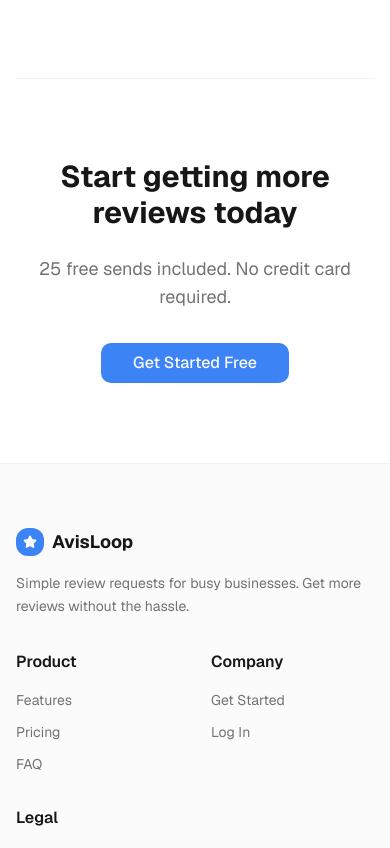
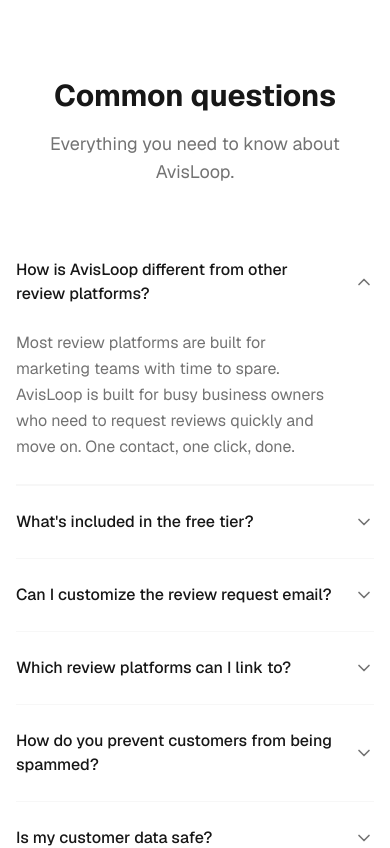
Before and after one commit to aanthonyle28/AvisLoop, a Next.js app: page / in a window 390 px wide. Shown: the part 5080-5928 px from the top of the page. Built offline with nearby package versions, Linux system fonts and the light colour scheme; no server answers.

Commit message:
feat(10-05): update FAQ section with lighter styling
- Reduce FAQs from 8 to 6 most important
- Remove heavy card container styling
- Lighter border styling (border/30)
- More padding/breathing room
- Remove badge pill above heading
- Keep accordion functionality

```diff
--- /dev/null
+++ b/components/marketing/faq-section.tsx
@@ -0,0 +1,108 @@
+"use client";
+
+import { useState } from "react";
+import { ChevronDown } from "lucide-react";
+import { cn } from "@/lib/utils";
+
+const faqs = [
+  {
+    question: "How is AvisLoop different from other review platforms?",
+    answer:
+      "Most review platforms are built for marketing teams with time to spare. AvisLoop is built for busy business owners who need to request reviews quickly and move on. One contact, one click, done.",
+  },
+  {
+    question: "What's included in the free tier?",
+    answer:
+      "You get 25 review request emails per month, contact management, a customizable email template, and full delivery tracking. No credit card required to start.",
+  },
+  {
+    question: "Can I customize the review request email?",
+    answer:
+      "Yes! You can personalize the email subject, body text, and include your business name. The email is sent from our professional infrastructure to ensure high deliverability.",
+  },
+  {
+    question: "Which review platforms can I link to?",
+    answer:
+      "You can link to any review platform — Google Business, Yelp, Facebook, TripAdvisor, industry-specific sites, or even your own website. Just add your review URL in settings.",
+  },
+  {
+    question: "How do you prevent customers from being spammed?",
+    answer:
+      "We have built-in cooldown periods. Once you send a review request to a customer, you can't send another one for a set number of days. This protects your customer relationships.",
+  },
+  {
+    question: "Is my customer data safe?",
+    answer:
+      "Absolutely. All data is encrypted in transit and at rest. We never share or sell your customer information. Your data stays yours.",
+  },
+];
+
+function FAQItem({
+  question,
+  answer,
+  isOpen,
+  onToggle,
+}: {
+  question: string;
+  answer: string;
+  isOpen: boolean;
+  onToggle: () => void;
+}) {
+  return (
+    <div className="border-b border-border/30 last:border-b-0">
+      <button
+        onClick={onToggle}
+        className="w-full flex items-center justify-between py-6 text-left focus-visible:outline-none focus-visible:ring-2 focus-visible:ring-primary focus-visible:ring-offset-2 rounded-lg"
+        aria-expanded={isOpen}
+      >
+        <span className="font-medium pr-4">{question}</span>
+        <ChevronDown
+          className={cn(
+            "h-5 w-5 flex-shrink-0 text-muted-foreground transition-transform duration-200",
+            isOpen && "rotate-180"
+          )}
+          aria-hidden="true"
+        />
+      </button>
+      <div
+        className={cn(
+          "overflow-hidden transition-all duration-300 ease-in-out",
+          isOpen ? "max-h-96 pb-6" : "max-h-0"
+        )}
+      >
+        <p className="text-muted-foreground leading-relaxed pr-8">{answer}</p>
+      </div>
+    </div>
+  );
+}
+
+export function FAQSection() {
+  const [openIndex, setOpenIndex] = useState<number | null>(0);
+
+  return (
+    <section id="faq" className="py-20 md:py-28 scroll-mt-20">
+      <div className="container mx-auto max-w-3xl px-4 sm:px-6 lg:px-8">
+        <div className="text-center mb-12">
+          <h2 className="text-3xl md:text-4xl font-bold text-balance">
+            Common questions
+          </h2>
+          <p className="mt-4 text-lg text-muted-foreground">
+            Everything you need to know about AvisLoop.
+          </p>
+        </div>
+
+        <div className="divide-y divide-border/30">
+          {faqs.map((faq, index) => (
+            <FAQItem
+              key={index}
+              question={faq.question}
+              answer={faq.answer}
+              isOpen={openIndex === index}
+              onToggle={() => setOpenIndex(openIndex === index ? null : index)}
+            />
+          ))}
+        </div>
+      </div>
+    </section>
+  );
+}
```
